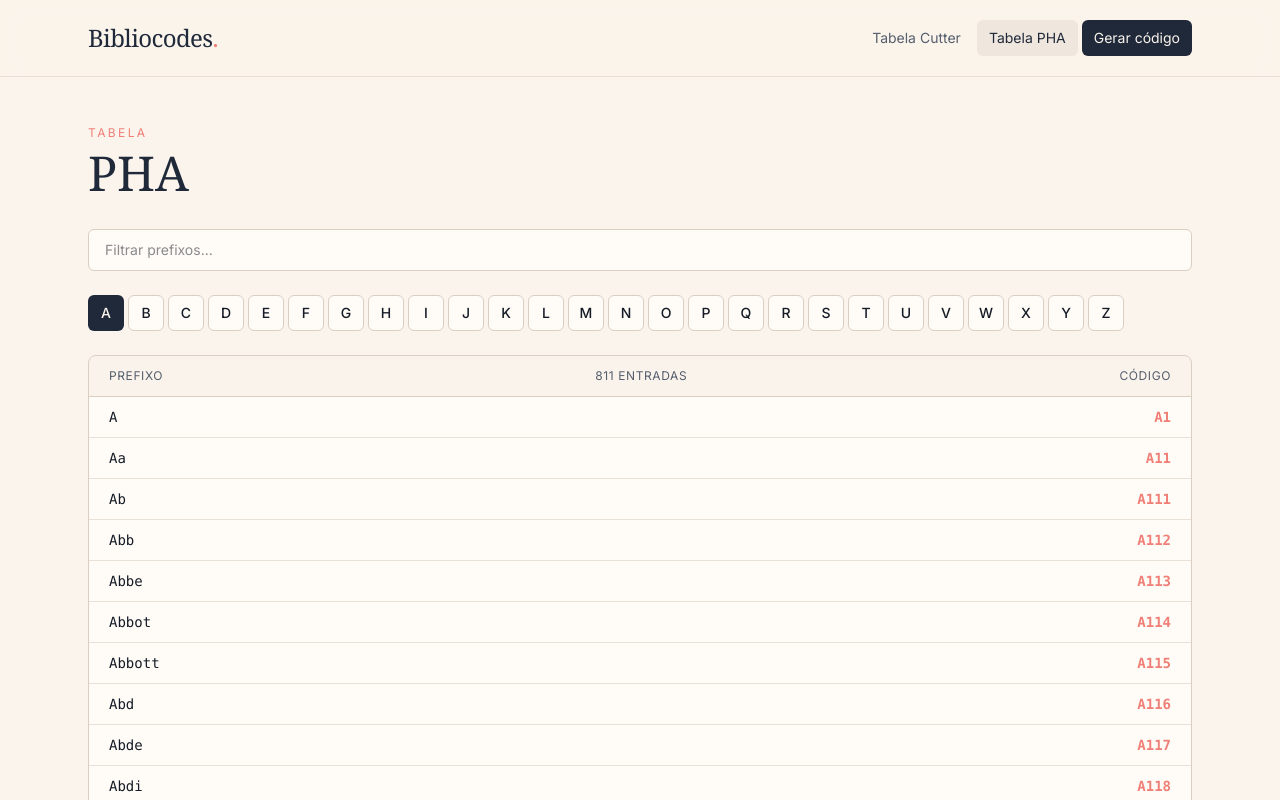
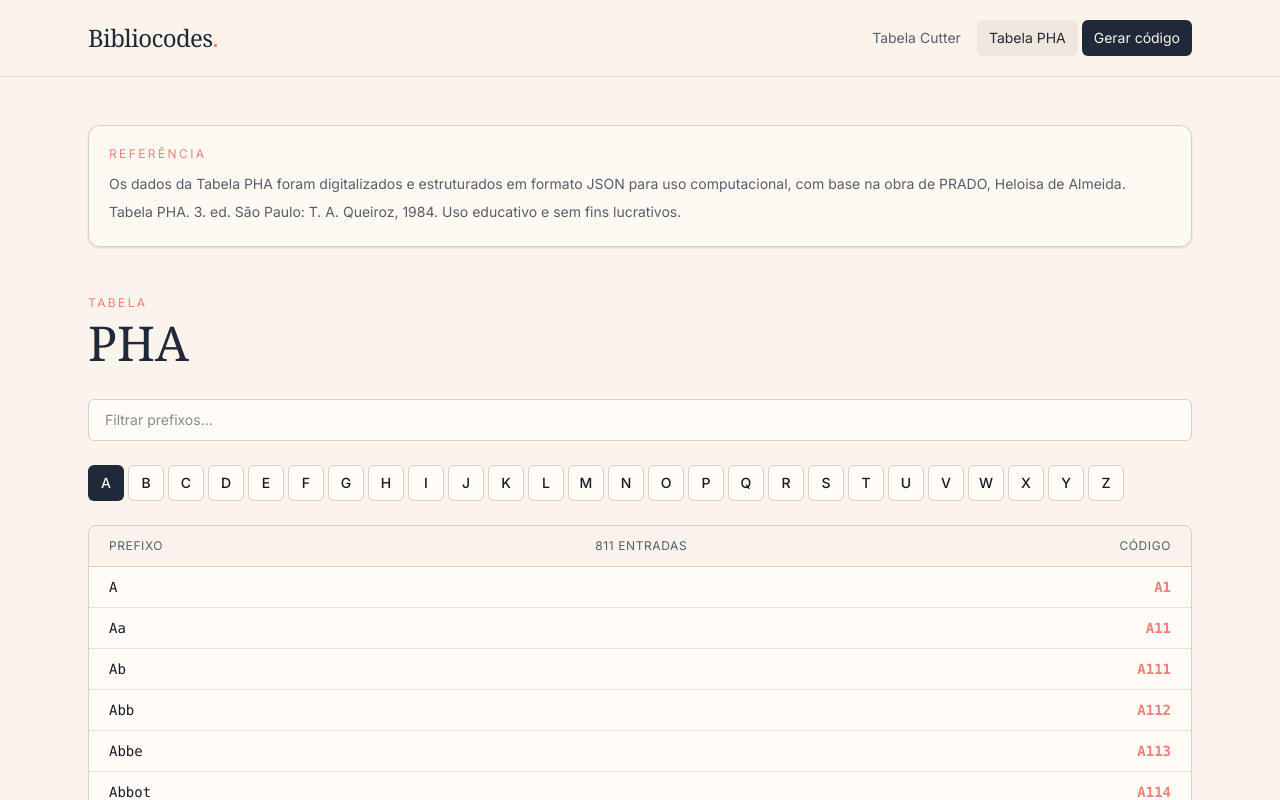
Before and after one commit to gpsnts/bibliocodes, a React (Vite) app: page /pha in a window 1280 px wide. Shown: the top 800 px of the page. Built offline with nearby package versions, Linux system fonts and the light colour scheme.

Commit message:
feat: legal info

```diff
--- a/src/routes/index.tsx
+++ b/src/routes/index.tsx
@@ -24,7 +24,7 @@ const cards = [
     to: "/pha" as const,
     eyebrow: "Referência",
     title: "Tabela PHA",
-    desc: "Adaptação brasileira otimizada para nomes em português, com granularidade variável.",
+    desc: "Adaptação brasileira otimizada para nomes em português, com granularidade variável. Baseada na obra de Heloisa de Almeida Prado (1984).",
   },
 ];
 
@@ -103,6 +103,11 @@ function Home() {
                     </div>
                   </div>
                 ))}
+                <p className="text-xs text-muted-foreground mt-8">
+                  A Tabela Cutter-Sanborn é de domínio público. A Tabela PHA é baseada na obra de{" "}
+                  <span className="text-foreground">Heloisa de Almeida Prado</span> (T. A. Queiroz, 1984),
+                  digitalizada para uso educativo e sem fins lucrativos.
+                </p>
               </div>
             </div>
             <div className="flex flex-col justify-center">
@@ -132,6 +137,7 @@ function Home() {
     <div className="flex items-center gap-3">
       <span>Bibliocodes © {new Date().getFullYear()}</span>
       <span className="text-border">·</span>
+      <span>Tabela PHA baseada em PRADO, H. A. T. A. Queiroz, 1984</span>
       <a
         href="https://github.com/gpsnts/bibliocodes"
         target="_blank"
--- a/src/routes/pha.tsx
+++ b/src/routes/pha.tsx
@@ -6,6 +6,16 @@ export const Route = createFileRoute("/pha")({
   component: () => (
     <div className="min-h-screen bg-background">
       <SiteHeader />
+      <div className="mx-auto max-w-6xl px-6 pt-12">
+        <div className="rounded-xl border border-border bg-card/70 p-5 shadow-sm">
+          <p className="mb-2 text-xs uppercase tracking-[0.2em] text-accent">Referência</p>
+          <p className="text-sm leading-7 text-muted-foreground">
+            Os dados da Tabela PHA foram digitalizados e estruturados em formato JSON para uso computacional,
+            com base na obra de PRADO, Heloisa de Almeida. Tabela PHA. 3. ed. São Paulo: T. A. Queiroz, 1984.
+            Uso educativo e sem fins lucrativos.
+          </p>
+        </div>
+      </div>
       <TableViewer kind="pha" title="PHA" />
     </div>
   ),
```
